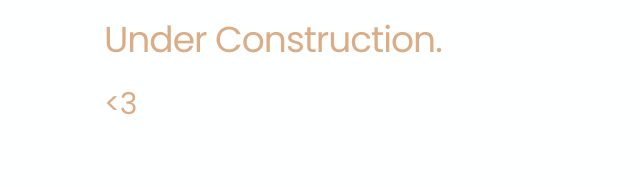
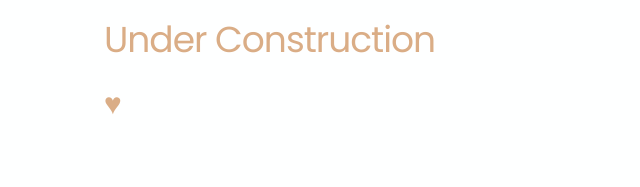
Before and after one commit to JasonARamirez/Personal_Website, a website: page routing/public_website/html/index.html in a window 1280 px wide. Shown: the part 488-675 px from the top of the page, 56-696 px from the left. Drawn offline with nearby package versions, Linux system fonts and the light colour scheme; files that its build step writes are made by us from their sources; files whose address does not match are found by name.

Commit message:
Filling in the website

```diff
--- a/routing/public_website/html/index.html
+++ b/routing/public_website/html/index.html
@@ -22,8 +22,8 @@
       <h1>Hello!</h1>
       <img class="mepic" src="images/me.jpg">
       <h2>My name is Jason Ramirez</h2>
-      <h3>Under Construction.</h3>
-      <h4>&lt3</h4>
+      <h3>Under Construction</h3>
+      <h4>&#9829</h4>
     </div>
     <footer>
       <div>
```
